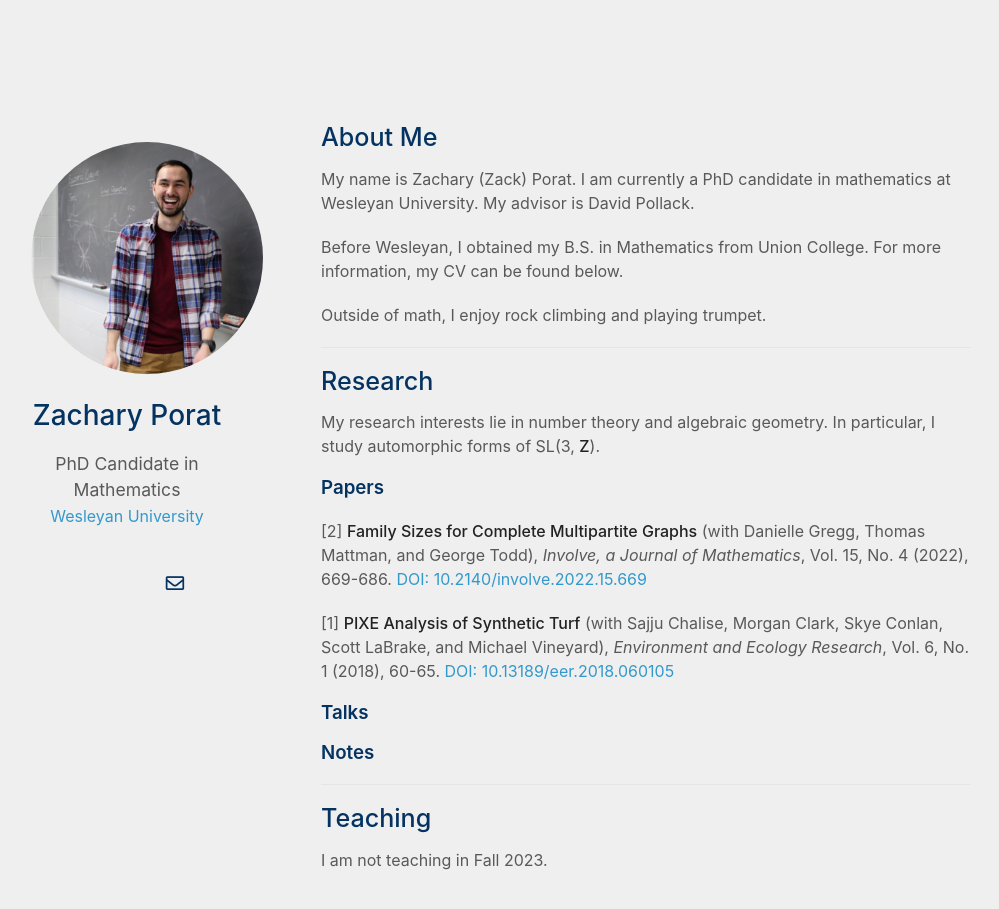
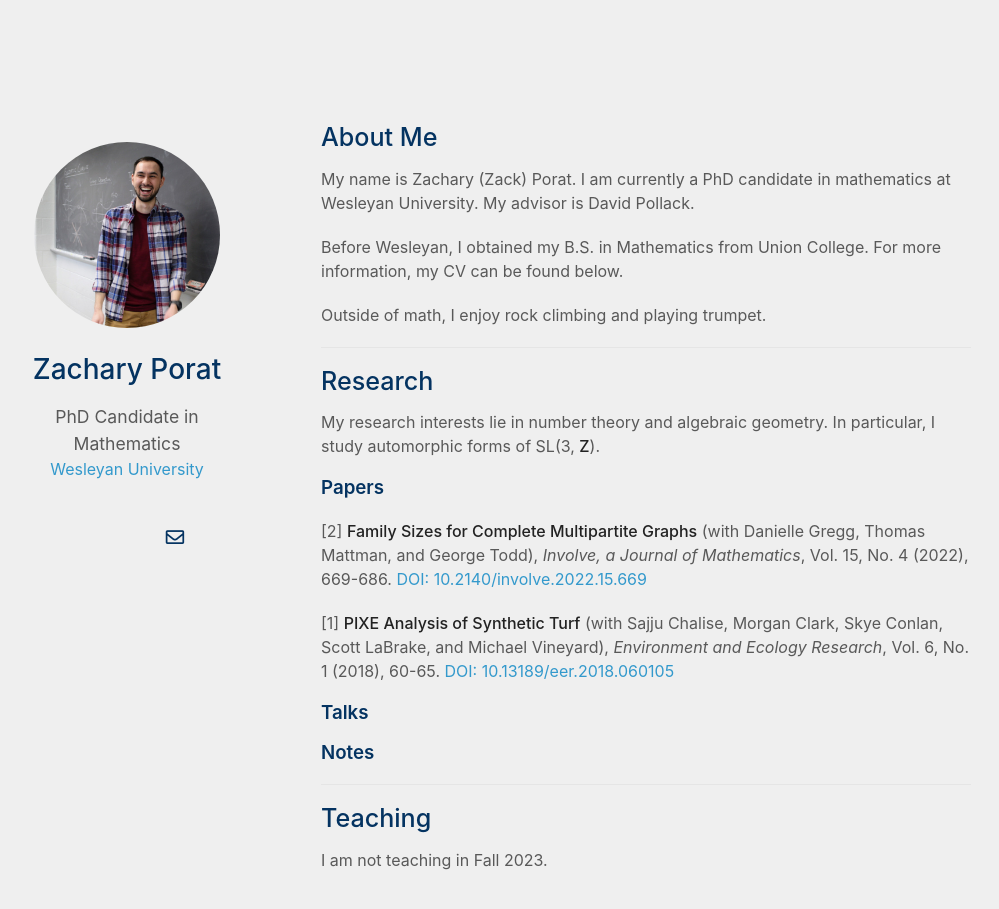
Before and after one commit to zporat/zporat.github.io, a Jekyll site: the page built from index.md, in a window 1280 px wide and 966 px high. Shown: the top 909 px of the window, without its empty margins (149-1148 px from the left). Built offline with Jekyll 4.4.1, drawn with Linux system fonts in a browser that asks for light colours; nearby versions of some CDN libraries; a style sheet for code colours, icons or effects is not loaded; our own code applies the rules of GitHub Pages for plain Markdown files.

Commit message:
Update homepage.html

```diff
--- a/_layouts/homepage.html
+++ b/_layouts/homepage.html
@@ -40,7 +40,7 @@
       <header>
 
         {% if site.avatar %}
-        <a class="image avatar"><img style="width:100%;" src="{{ site.avatar }}" alt="avatar" /></a>
+        <a class="image avatar"><img class="center" style="width:80%;" src="{{ site.avatar }}" alt="avatar" /></a>
         {% endif %}
 
         <h1>{{ site.title }}</h1>
```
